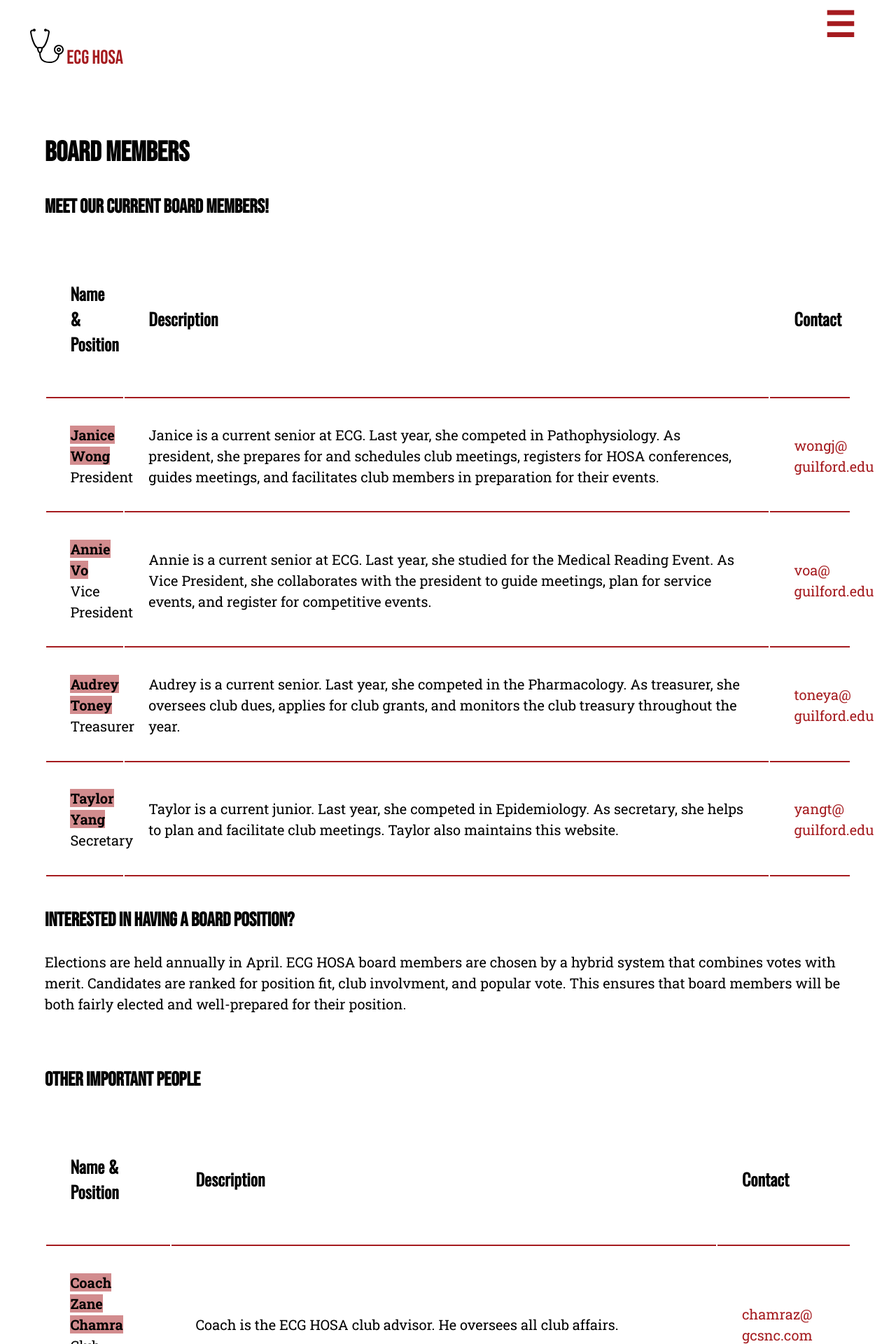
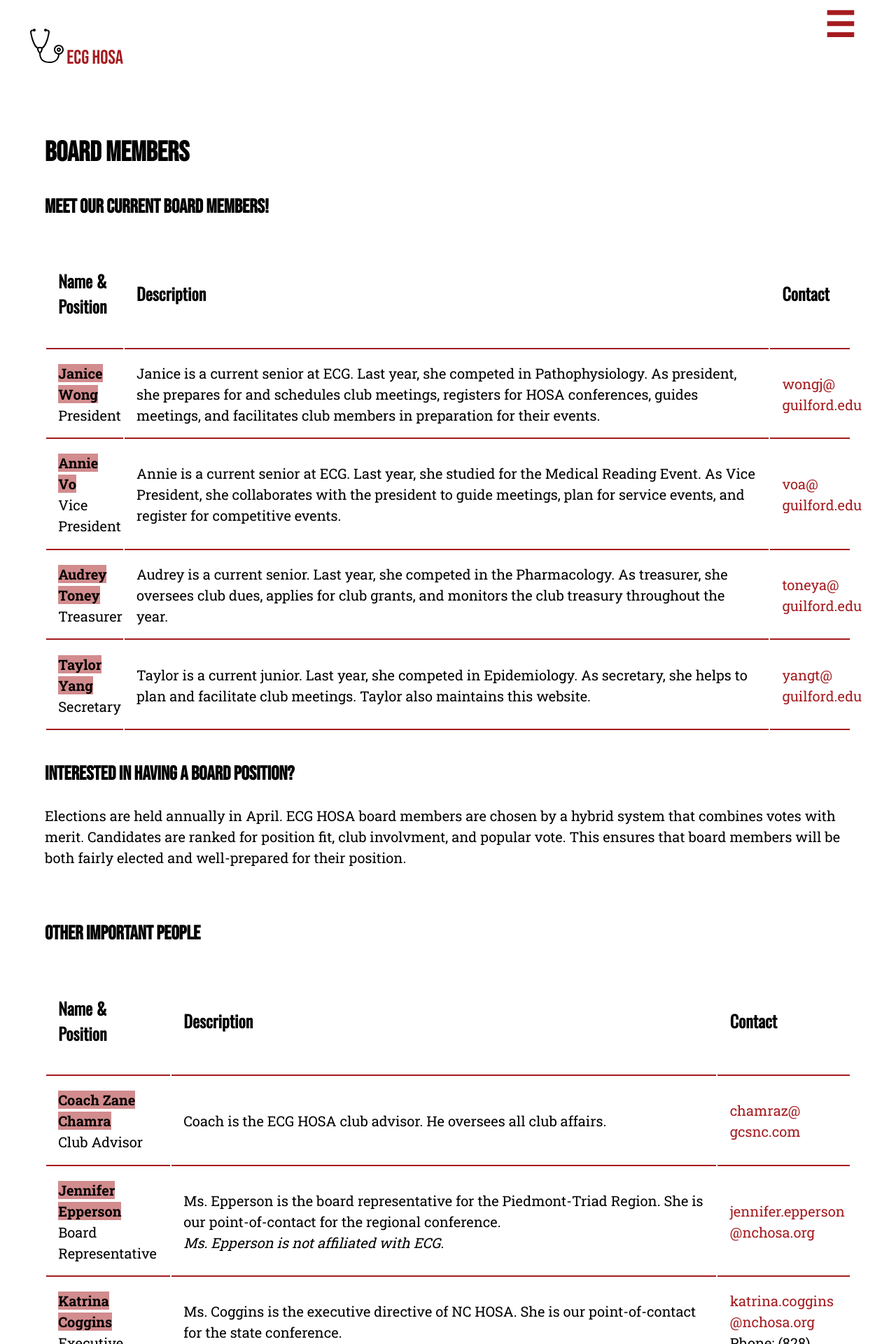
Before and after one commit to ecg-hosa/ecg-hosa.github.io, a Jekyll site: the page built from board.html, in a window 1280 px wide. Shown: the top 1920 px of the page at 70% size. Built offline with Jekyll 4.4.1, drawn with Linux system fonts in a browser that asks for light colours.

Commit message:
Update main.css

```diff
--- a/assets/main.css
+++ b/assets/main.css
@@ -147,13 +147,12 @@
 
 td {
 	border-collapse: collapse;
-	padding: 3%;
+	padding: 1.5% 1.5% 1.5% 1.5%;
 	border-bottom: solid 2px var(--primary-col);
 }
 
 tr {
 	width: auto;
-	padding: 1.5%;
 	border-collapse: collapse;
 }
 
```
